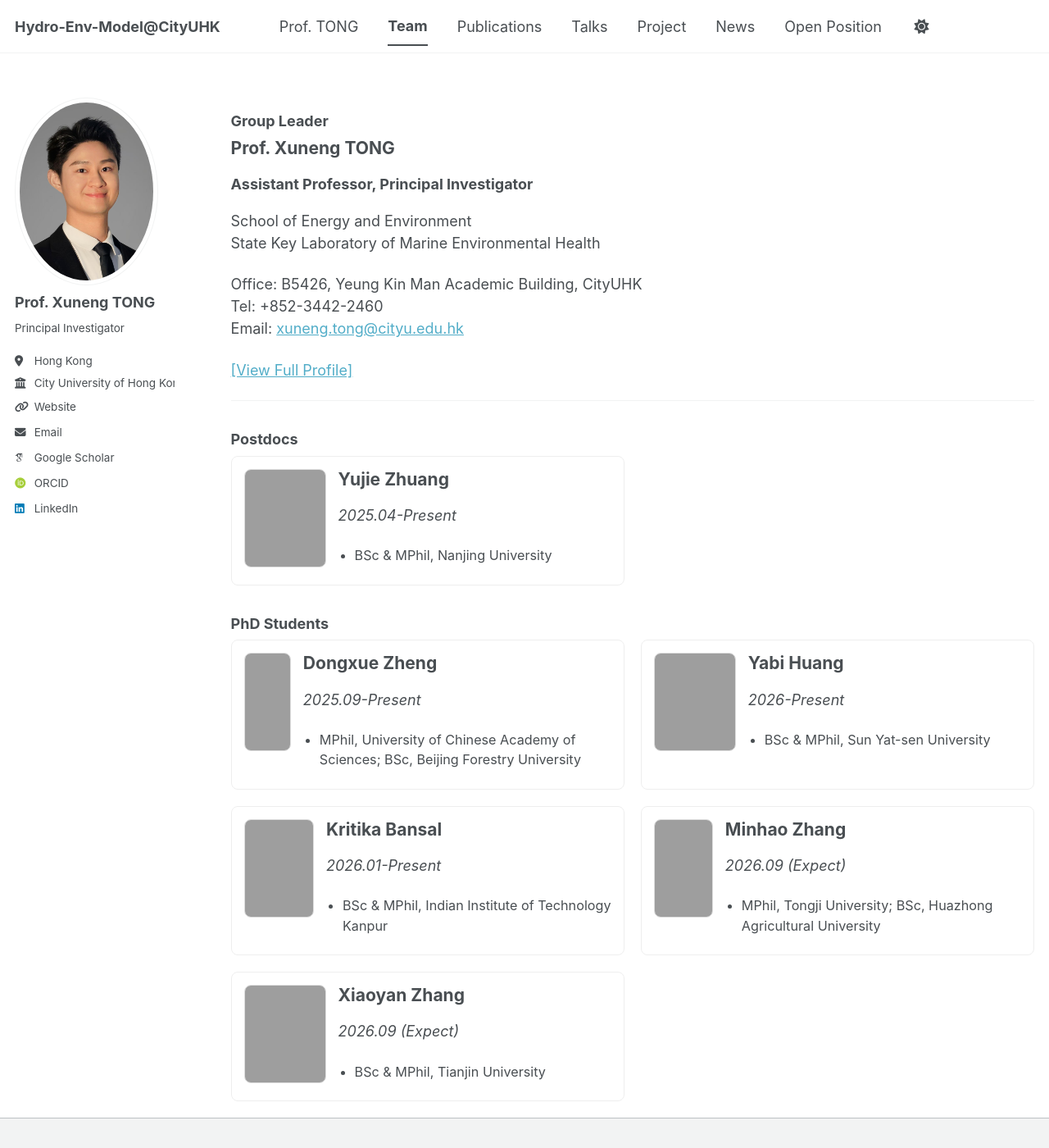
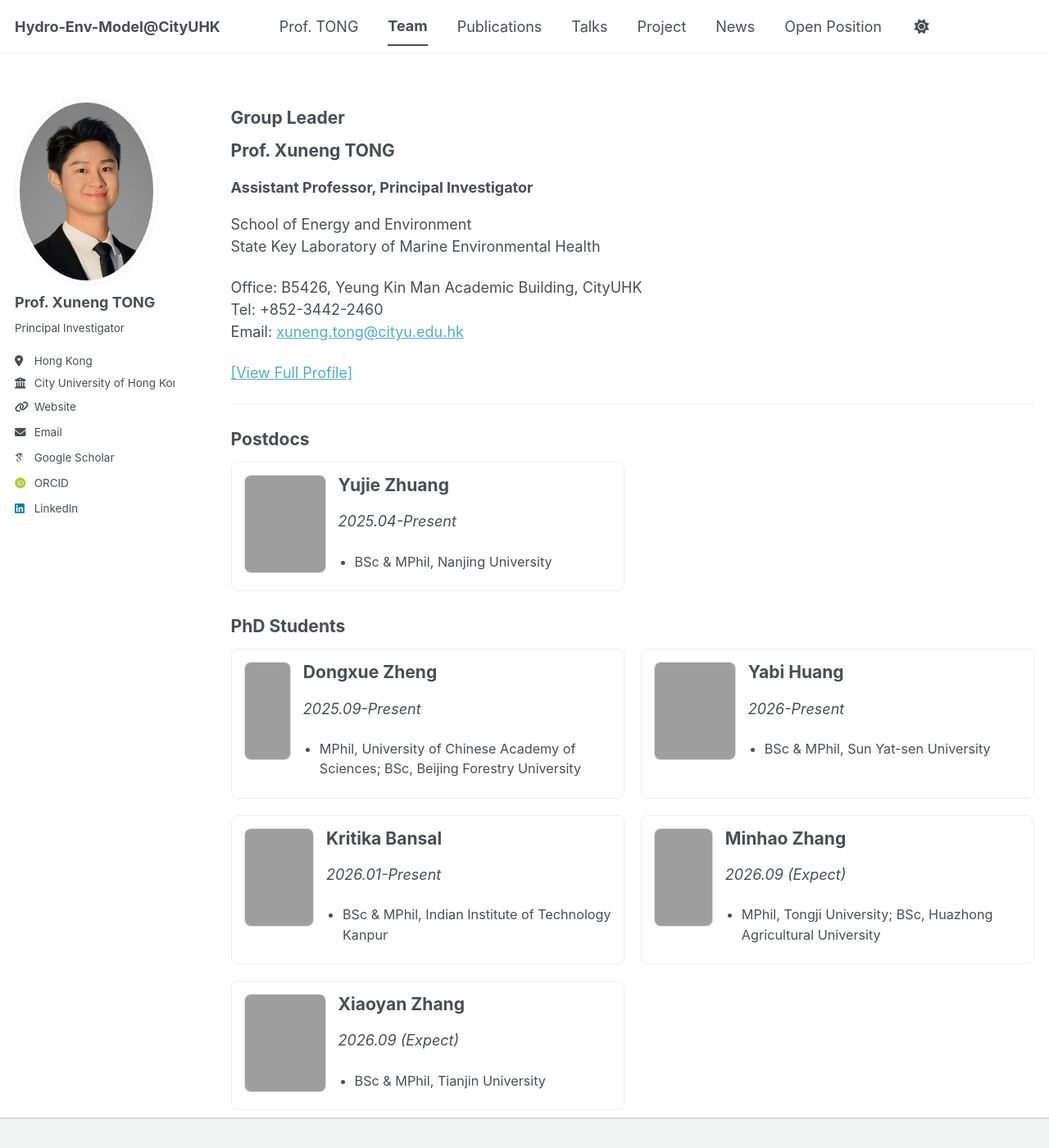
Before and after one commit to TongXuneng/TongXuneng.github.io, a Jekyll site: the page built from _pages/team.html, in a window 1280 px wide and 1400 px high. Shown: the whole window at 82% size. Built offline with Jekyll 4.4.1, drawn with Linux system fonts in a browser that asks for light colours; some web fonts are replaced; a script bundle is joined from its source files by our own code; library files that are not in the unit come from our copies; some of the changed text lies outside the part shown.

Commit message:
Update team member section headers and styles

```diff
--- a/_pages/team.html
+++ b/_pages/team.html
@@ -6,7 +6,7 @@ author_profile: true
 
 {% include base_path %}
 
-<h3>Group Leader</h3>
+<h3 class="section-header">Group Leader</h3>
 <div class="team-container">
   <div class="team-member-pi-no-photo">
     <div class="info">
@@ -24,7 +24,7 @@ author_profile: true
 
 <hr />
 
-<h3>Postdocs</h3>
+<h3 class="section-header">Postdocs</h3>
 <div class="team-grid">
   <div class="team-member-student">
     <div class="photo"><img src="{{ base_path }}/images/team/yujie_zhuang.jpg" alt="Yujie Zhuang" width="100"></div>
@@ -36,8 +36,9 @@ author_profile: true
   </div>
 </div>
 
-<h3>PhD Students</h3>
+<h3 class="section-header">PhD Students</h3>
 <div class="team-grid">
+  <!-- Dongxue Zheng -->
   <div class="team-member-student">
     <div class="photo"><img src="{{ base_path }}/images/team/dongxue_zheng.jpg" alt="Dongxue Zheng" width="100"></div>
     <div class="info">
@@ -46,6 +47,7 @@ author_profile: true
       <ul><li>MPhil, University of Chinese Academy of Sciences; BSc, Beijing Forestry University</li></ul>
     </div>
   </div>
+  <!-- Yabi Huang -->
   <div class="team-member-student">
     <div class="photo"><img src="{{ base_path }}/images/team/yabi_huang.jpg" alt="Yabi Huang" width="100"></div>
     <div class="info">
@@ -54,6 +56,7 @@ author_profile: true
       <ul><li>BSc & MPhil, Sun Yat-sen University</li></ul>
     </div>
   </div>
+  <!-- Kritika Bansal -->
   <div class="team-member-student">
     <div class="photo"><img src="{{ base_path }}/images/team/kritika_bansal.jpg" alt="Kritika Bansal" width="100"></div>
     <div class="info">
@@ -62,6 +65,7 @@ author_profile: true
       <ul><li>BSc & MPhil, Indian Institute of Technology Kanpur</li></ul>
     </div>
   </div>
+  <!-- Minhao Zhang -->
   <div class="team-member-student">
     <div class="photo"><img src="{{ base_path }}/images/team/minhao_zhang.jpg" alt="Minhao Zhang" width="100"></div>
     <div class="info">
@@ -70,6 +74,7 @@ author_profile: true
       <ul><li>MPhil, Tongji University; BSc, Huazhong Agricultural University</li></ul>
     </div>
   </div>
+  <!-- Xiaoyan Zhang -->
   <div class="team-member-student">
     <div class="photo"><img src="{{ base_path }}/images/team/xiaoyan_zhang.jpg" alt="Xiaoyan Zhang" width="100"></div>
     <div class="info">
@@ -80,7 +85,7 @@ author_profile: true
   </div>
 </div>
 
-<h3>MPhil Students</h3>
+<h3 class="section-header">MPhil Students</h3>
 <div class="team-grid">
   <div class="team-member-student">
     <div class="photo"><img src="{{ base_path }}/images/team/yang_tao.jpg" alt="Yang Tao" width="100"></div>
@@ -92,18 +97,21 @@ author_profile: true
   </div>
 </div>
 
-<h3>Undergraduate Projects</h3>
+<h3 class="section-header">Undergraduate Interns</h3>
 <ul>
-  <li>Zhao Chongye (2026.04)</li>
   <li>HANG Lingxi (2026.09 Expect)</li>
   <li>MAN Ngo Cheung (2026.09 Expect)</li>
   <li>LI Wing Yan (2026.09 Expect)</li>
+  <li>Zhao Chongye (2026.09 Expect)</li>
   <li>Kowk Cheuk Hin (2026.09 Expect)</li>
   <li>Chau Tsz Tim (2026.09 Expect)</li>
 </ul>
 
 <style>
+  /* Standardize header sizes */
+  .section-header { margin-top: 30px !important; margin-bottom: 15px !important; font-size: 1.17em !important; }
   .team-title { margin: 0 0 5px 0 !important; font-size: 1.17em !important; }
+
   .team-grid { display: grid; grid-template-columns: repeat(2, 1fr); gap: 20px; margin-bottom: 30px; }
   .team-member-student { display: flex; gap: 15px; align-items: flex-start; border: 1px solid #eee; padding: 15px; border-radius: 8px; }
   .photo img { border-radius: 8px; border: 1px solid #ddd; object-fit: cover; height: 120px; width: 100px; }
```
